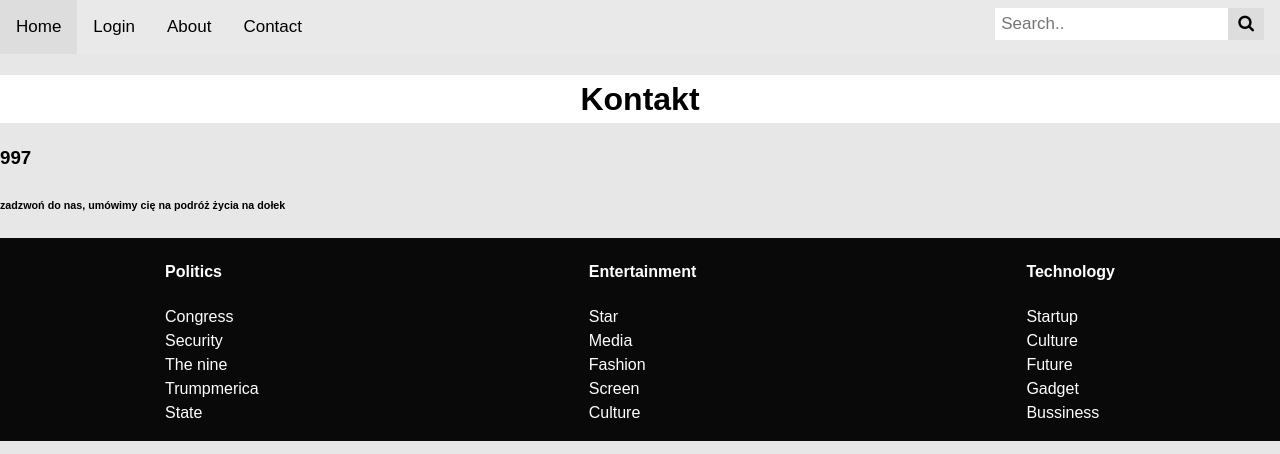
After one commit to Varmont/Project_SGGW, a Flask app: page /contact in a window 1280 px wide. The commit adds this page. Shown: the top 454 px of the page. Run offline with Flask 3, Linux system fonts and the light colour scheme.

```diff
--- a/app/main/routes.py
+++ b/app/main/routes.py
@@ -14,6 +14,11 @@ def index():
 @main.route("/about")
 def about():
     return render_template('about.html')
+
+@main.route("/contact")
+def contact():
+    return render_template('contact.html')
+
 
 
 # pass stuff to topnavbar.html
--- /dev/null
+++ b/app/main/templates/contact.html
@@ -0,0 +1,11 @@
+{% extends 'base.html' %}
+{% block header %}
+
+<h1>Kontakt</h1>
+
+{% endblock %}
+{% block content %}
+<h3>997</h3>
+<h6> zadzwoń do nas, umówimy cię na podróż życia na dołek </h6>
+
+{% endblock %}
--- a/app/main/templates/topnavbar.html
+++ b/app/main/templates/topnavbar.html
@@ -90,9 +90,11 @@ body {
 <body >
 <div class="topnav" id="myDIV">
 
-    <a class='active' href="/">Home</a>
+    <a href="/">Home</a>
+    <a href="/login">Login</a>
     <a href="/about">About</a>
-    <a href="#contact">Contact</a>
+    <a href="/contact">Contact</a>
+
     <div class="search-container">
         <form , action="{{url_for('main.search')}}" method="POST">
             {{form.hidden_tag()}}
```
Also changed, not shown: app/user_management/templates/login.html (+6 -4 lines), app/user_management/templates/register.html (+5 -4 lines).
